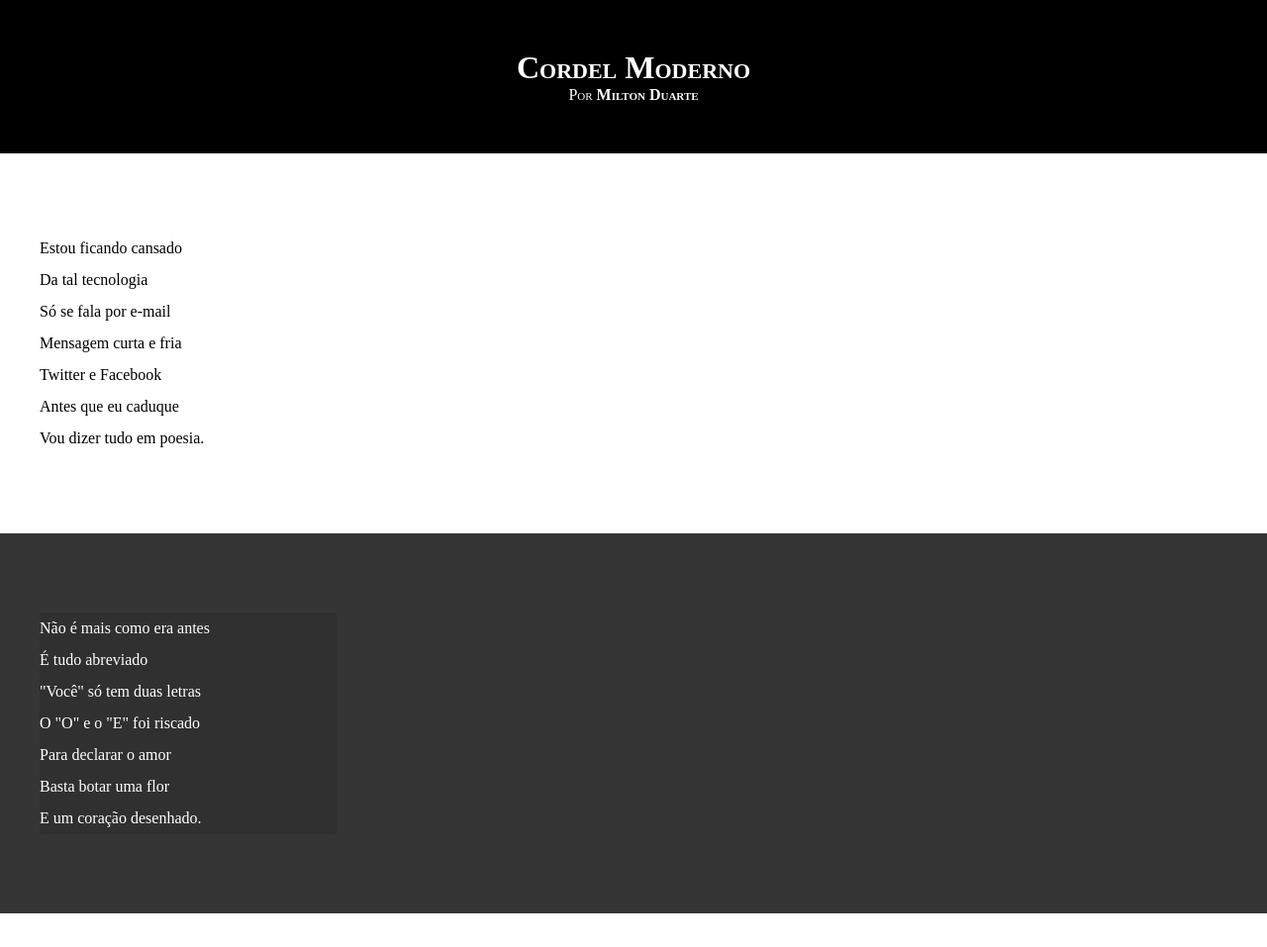
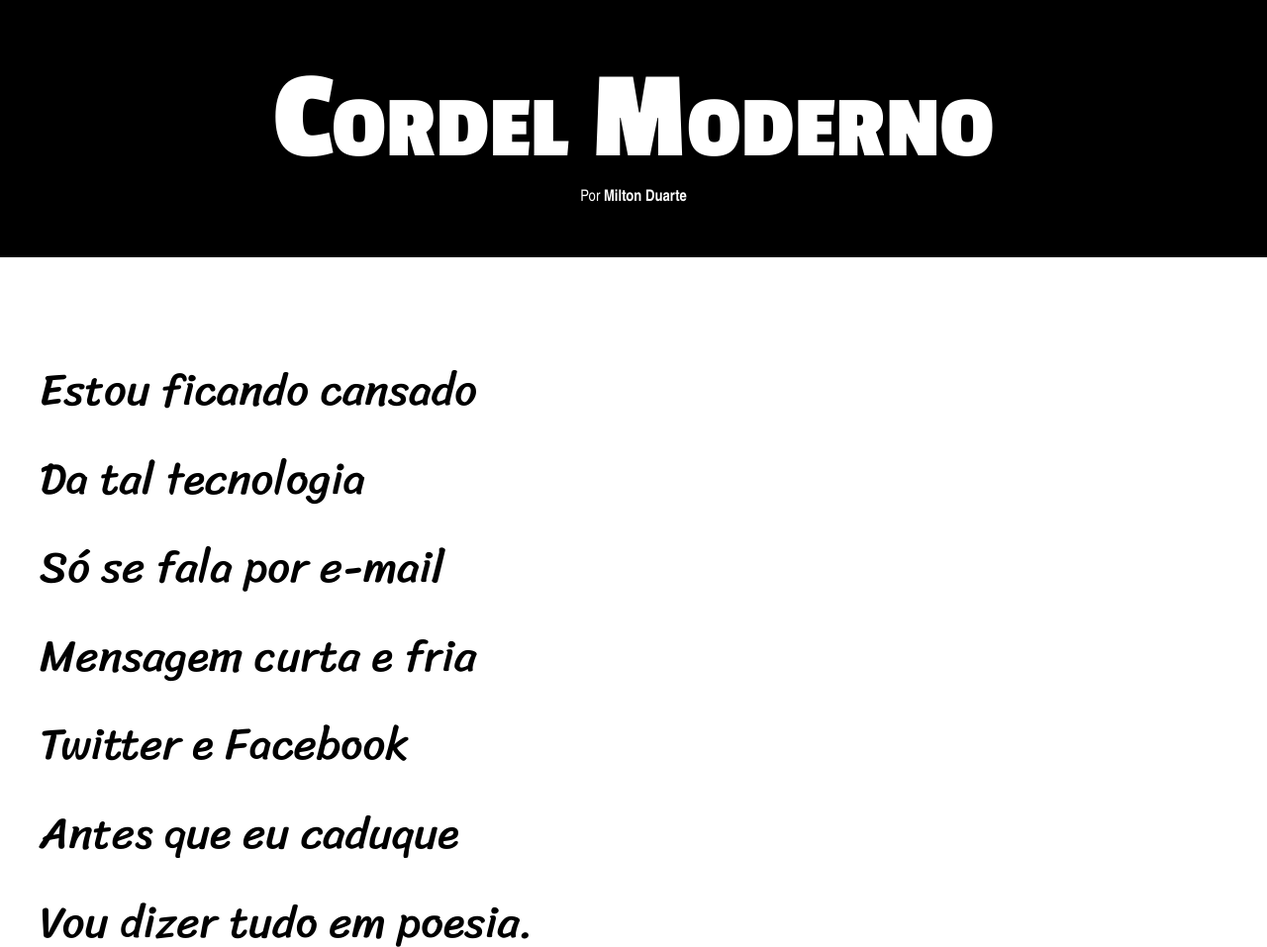
Before and after one commit to brunofonscx/html-css, a plain HTML site: page desafios/d012/index.html in a window 1280 px wide. Shown: the top 957 px of the page at 99% size. Drawn offline with Linux system fonts and the light colour scheme.

Commit message:
desafil 12 quse comcluido

```diff
--- a/desafios/d012/index.html
+++ b/desafios/d012/index.html
@@ -26,7 +26,7 @@
         </p>
     </section>
 
-    <section class="imagem">
+    <section class="imagem" id="img1">
         <p>
             Não é mais como era antes <br>
             É tudo abreviado <br>
@@ -62,7 +62,7 @@
     </section>
 
 
-    <section class="imagem">
+    <section class="imagem" id="img2">
         <p>
             Tenho saudade das cartas <br>
             Escritas com a própria mão <br>
@@ -84,14 +84,16 @@
             Da tecnologia do agora. <br>
         </p>
 
+        <p>
             Felizmente, pra orar <br>
             Não precisa de internet <br>
             Deus escuta todo mundo <br>
             Dois pontos são dois joelhos <br>
             Seus lábios são aparelhos <br>
             Deixe que Deus interprete.
+        </p>
     </section>
-    <footer>Criado por <a href="https://github.com/brunofonscx" target="_blank">Bruno Fonseca</a></footer>
+    <footer>Criado por <a href="https://github.com/brunofonscx" target="_blank">Bruno Dev</a></footer>
 </body>
 
 </html>
--- a/desafios/d012/style.css
+++ b/desafios/d012/style.css
@@ -1,37 +1,43 @@
 @charset 'UTF-8';
 
-@import url('https://fonts.googleapis.com/css2?family=Bebas+Neue&family=Passion+One:wght@400;700;900&display=swap');
+@import url('https://fonts.googleapis.com/css2?family=Sriracha&display=swap');
 
 @import url('https://fonts.googleapis.com/css2?family=Passion+One:wght@400;700;900&display=swap');
 
 :root {
-    --fonte-sriracha: '';
-    --fonte-passion-one: ;
-    --fonte-z: ;
-
-    --color-a: ;
-    --color-b: ;
-    --color-c: ;
-    --color-d: ;
+    --fonte1: 'Arial Narrow', Arial, sans-serif;
+    --fonte2: "Passion One", sans-serif;
+    --fonte3: "Sriracha", cursive;
 }
 
 * {
     margin: 0;
     padding: 0;
+    font-size: 1em;
 }
 
-html,body {
+html,
+body {
     min-height: 100vh;
+}
+
+header h1 {
+    font-family: var(--fonte2);
+    font-variant: small-caps;
+    font-size: 10vw;
 }
 
 header {
     background-color: #000;
     color: #fff;
-    font-variant: small-caps;
     padding-top: 50px;
     text-align: center;
     padding-bottom: 50px;
 
+}
+
+header p {
+    font-family: var(--fonte1);
 }
 
 a {
@@ -39,30 +45,59 @@ a {
     font-weight: bolder;
     color: #fff;
 }
+
 a:hover {
     text-decoration: underline;
 }
+
+
+section {
+    padding-top: 10vh;
+    padding-bottom: 10vh;
+    line-height: 2em;
+    padding-left: 30px;
+    font-family: var(--fonte3);
+    font-size: 3.5vw;
+
+}
+
+section p {
+    display: inline-block;
+    padding: 10px;
+
+
+}
+
+section.imagem p {
+    background-color: #00000017;
+}
+
+section.normal {
+    background-color: white;
+    color: #000;
+}
+
+section.imagem {
+    background-color: #353535;
+    color: #fff;
+    background-image: url(imagens/background001.jpg);
+    background-repeat: no-repeat;
+    background-position: center, top;
+    background-size: cover;
+    background-attachment: fixed;
+}
+
+section.imagem#img1 {
+    background-image: url(imagens/background001.jpg);
+}
+
+section.imagem#img2 {
+    background-image: url(imagens/background002.jpg);
+}
+
 footer {
     background-color: #000;
     color: #fff;
     text-align: center;
     padding: 10px;
 }
-section {
-    padding-top: 10vh;
-    padding-bottom: 10vh;
-    line-height: 2em;
-    padding-left: 40px;
-}
-section.imagem p {
-    background-color: #00000017;
-    width: 300px;
-}
-section.normal {
-    background-color: white;
-    color: #000;
-}
-section.imagem {
-    background-color: #353535;
-    color: #fff;
-}
```
Lines whose indentation alone changed are shown as unchanged.
